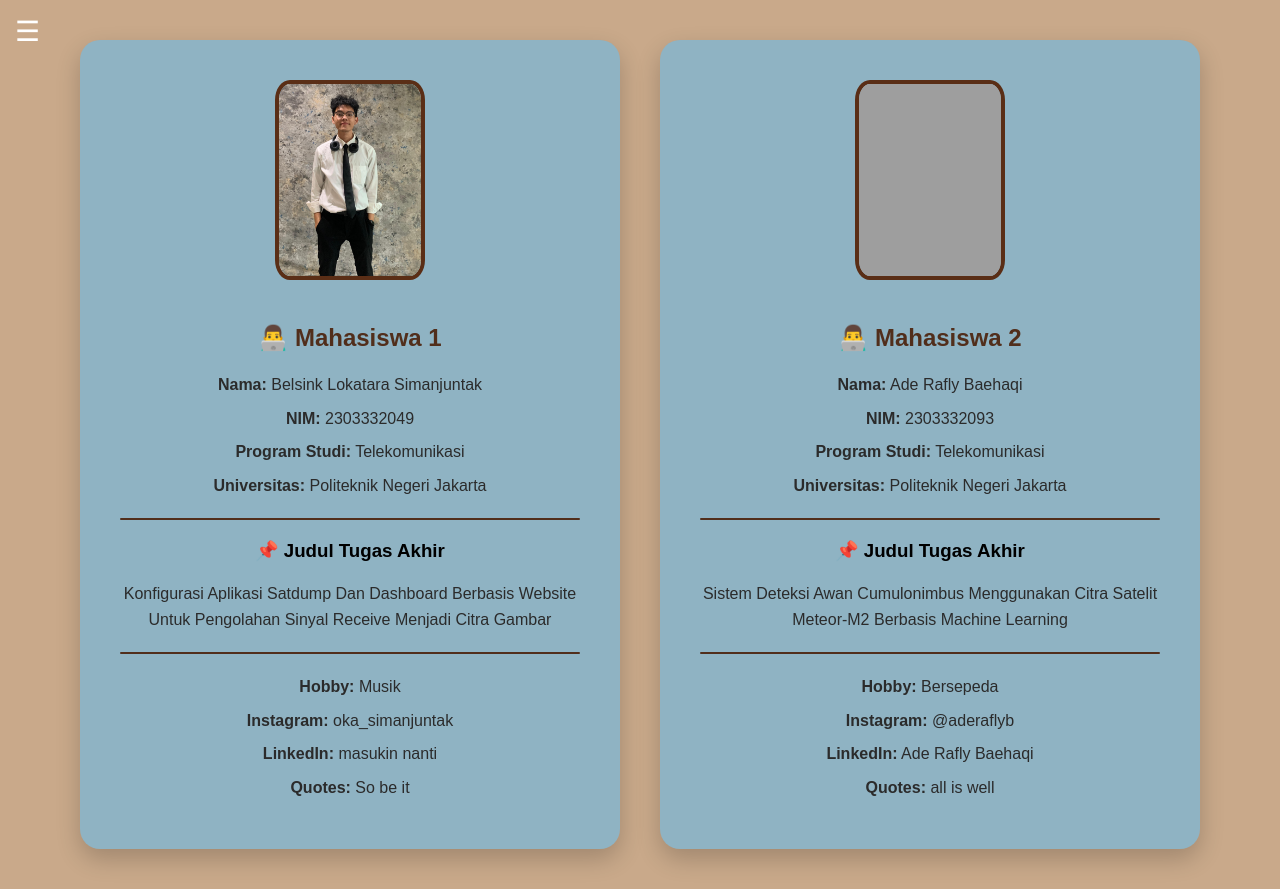
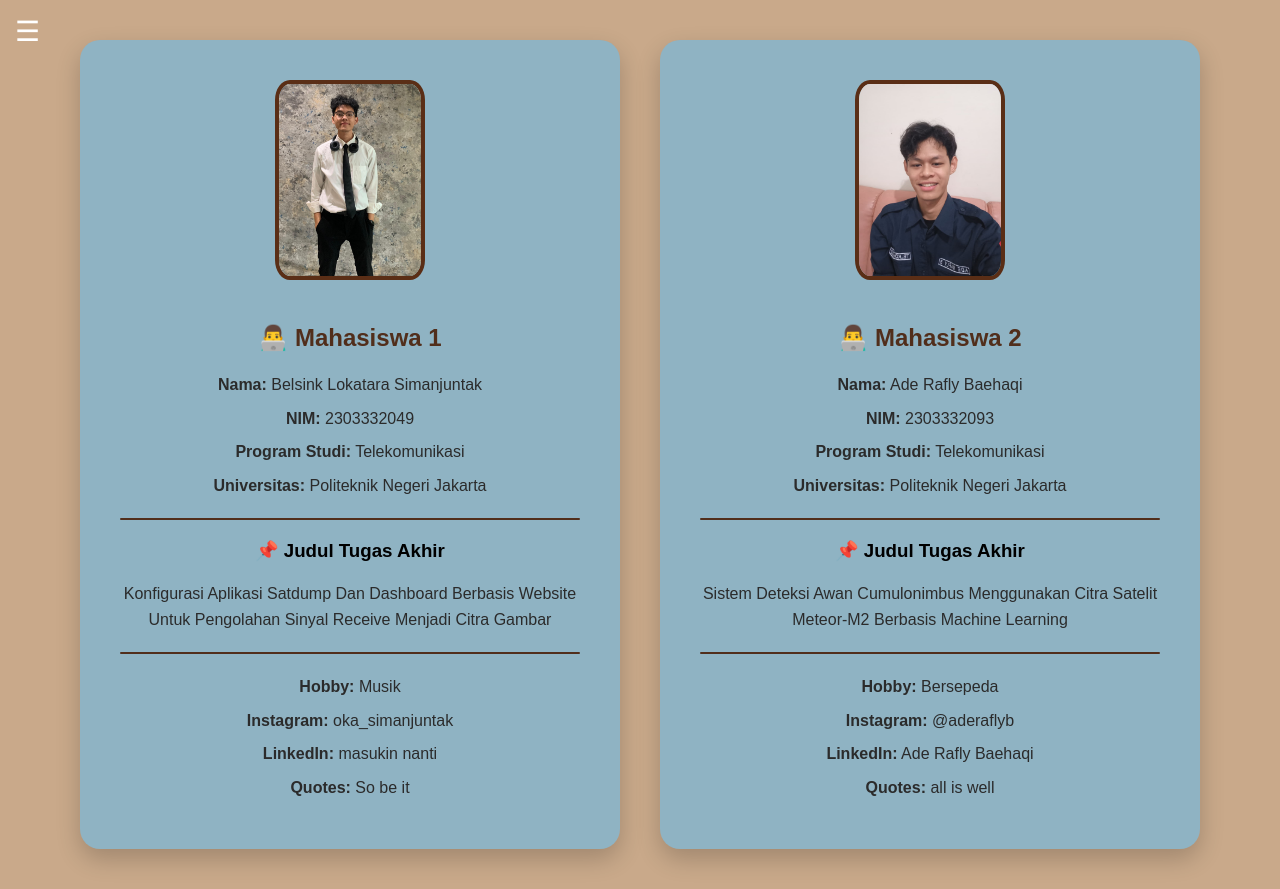
Before and after one commit to belsinkoka/meteorM2-Cloud-Monitoring, a Flask app: page /about in a window 1280 px wide. Run offline with Flask 3, Linux system fonts and the light colour scheme; a user stored in the database is signed in; grey boxes are pictures that could not be loaded.

Commit message:
ts profile

```diff
--- a/templates/about.html
+++ b/templates/about.html
@@ -57,7 +57,7 @@
 
         <!-- PROFIL ADE -->
         <div class="about-card">
-            <img src="{{ url_for('static', filename='images/profile2.jpg') }}" class="profile-img">
+            <img src="{{ url_for('static', filename='images/profilade.jpeg') }}" class="profile-img">
 
             <h2>👨‍💻 Mahasiswa 2</h2>
 
```
